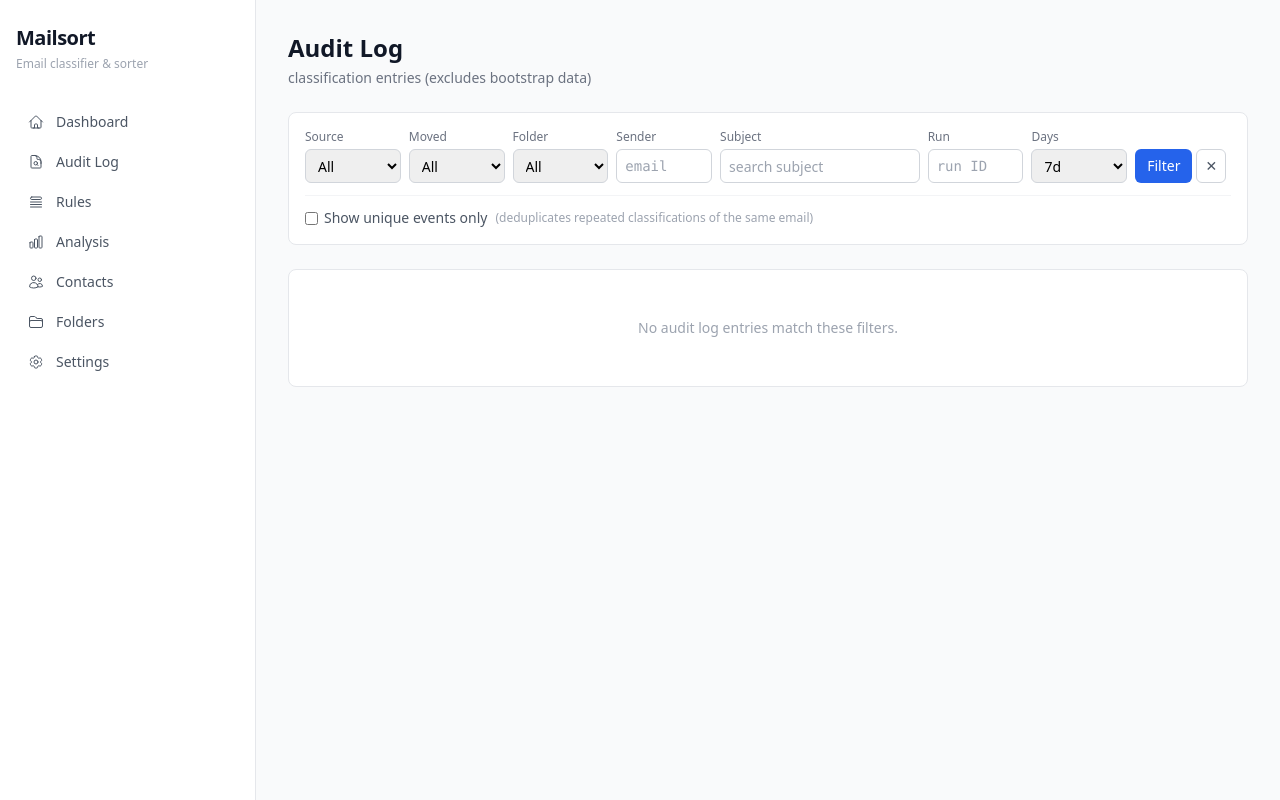
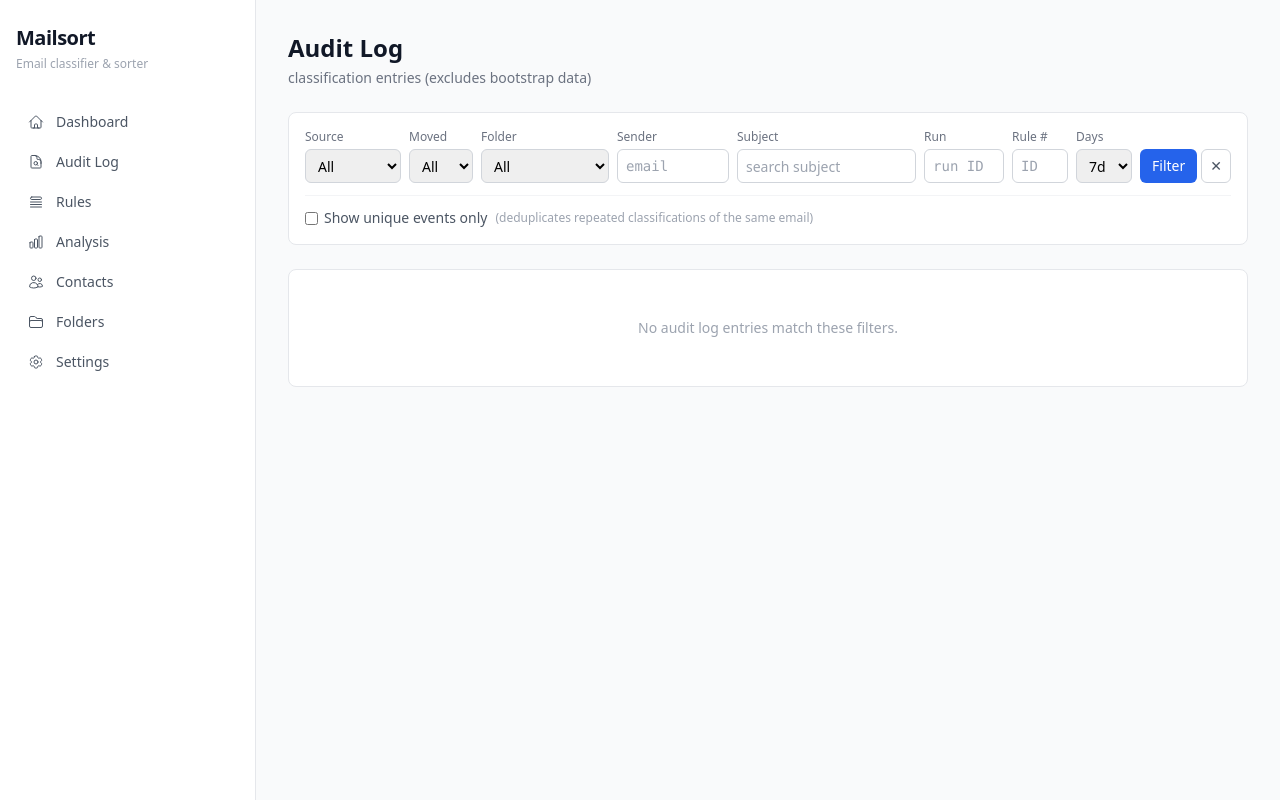
Before and after one commit to wleggette/mailsort, a Python web app: template src/mailsort/web/templates/audit/list.html in a window 1280 px wide. Run offline with Jinja, Linux system fonts and the light colour scheme; the template is opened without the code that fills it, so the values that code supplies are empty; some libraries are stand-ins or nearby versions.

Commit message:
feat: add rule_id filter to audit log page
- New rule_id query param and 'Rule #' search box in filter bar
- Rules detail page Evidence section links to /audit?rule_id=N&days=365
- Subject links in evidence/matches go to /audit/{id} (specific entry)
- Propagated through pagination and clear-filter visibility

```diff
--- a/src/mailsort/web/templates/audit/list.html
+++ b/src/mailsort/web/templates/audit/list.html
@@ -9,8 +9,8 @@
 
 <!-- Filters -->
 <form method="get" action="/audit" class="bg-white rounded-lg border border-gray-200 p-4 mb-6">
-  <div class="grid grid-cols-3 md:grid-cols-9 gap-2">
-    <div class="col-span-1">
+  <div class="flex gap-2 items-end flex-wrap">
+    <div class="w-24">
       <label class="block text-xs font-medium text-gray-500 mb-1">Source</label>
       <select name="source" class="w-full rounded-md border border-gray-300 px-2 h-[34px] text-sm">
         <option value="">All</option>
@@ -22,7 +22,7 @@
         <option value="system" {{ 'selected' if filters.source == 'system' }}>System</option>
       </select>
     </div>
-    <div class="col-span-1">
+    <div class="w-16">
       <label class="block text-xs font-medium text-gray-500 mb-1">Moved</label>
       <select name="moved" class="w-full rounded-md border border-gray-300 px-2 h-[34px] text-sm">
         <option value="">All</option>
@@ -30,7 +30,7 @@
         <option value="0" {{ 'selected' if filters.moved == '0' }}>No</option>
       </select>
     </div>
-    <div class="col-span-1">
+    <div class="w-32">
       <label class="block text-xs font-medium text-gray-500 mb-1">Folder</label>
       <select name="folder" class="w-full rounded-md border border-gray-300 px-2 h-[34px] text-sm">
         <option value="">All</option>
@@ -39,23 +39,28 @@
         {% endfor %}
       </select>
     </div>
-    <div class="col-span-1">
+    <div class="w-28">
       <label class="block text-xs font-medium text-gray-500 mb-1">Sender</label>
       <input name="sender" type="text" value="{{ filters.sender }}" placeholder="email"
              class="w-full rounded-md border border-gray-300 px-2 h-[34px] text-sm font-mono">
     </div>
-    <div class="col-span-2">
+    <div class="flex-1 min-w-[100px]">
       <label class="block text-xs font-medium text-gray-500 mb-1">Subject</label>
       <input name="subject" type="text" value="{{ filters.subject }}" placeholder="search subject"
              class="w-full rounded-md border border-gray-300 px-2 h-[34px] text-sm">
     </div>
-    <div class="col-span-1">
+    <div class="w-20">
       <label class="block text-xs font-medium text-gray-500 mb-1">Run</label>
       <input name="run_id" type="text" value="{{ filters.run_id }}" placeholder="run ID"
              class="w-full rounded-md border border-gray-300 px-2 h-[34px] text-sm font-mono">
     </div>
+    <div class="w-14">
+      <label class="block text-xs font-medium text-gray-500 mb-1">Rule #</label>
+      <input name="rule_id" type="text" value="{{ filters.rule_id }}" placeholder="ID"
+             class="w-full rounded-md border border-gray-300 px-2 h-[34px] text-sm font-mono">
+    </div>
     <input type="hidden" name="unique" value="{{ filters.unique }}">
-    <div class="col-span-1">
+    <div class="w-14">
       <label class="block text-xs font-medium text-gray-500 mb-1">Days</label>
       <select name="days" class="w-full rounded-md border border-gray-300 px-2 h-[34px] text-sm">
         <option value="7" {{ 'selected' if filters.days == 7 }}>7d</option>
@@ -64,12 +69,12 @@
         <option value="365" {{ 'selected' if filters.days == 365 }}>1y</option>
       </select>
     </div>
-    <div class="col-span-1 flex items-end gap-1">
+    <div class="flex gap-1">
       <button type="submit" class="px-3 h-[34px] text-sm font-medium text-white bg-blue-600 rounded-md hover:bg-blue-700">
         Filter
       </button>
       <a href="/audit"
-         class="px-2 h-[34px] inline-flex items-center text-sm font-medium text-gray-600 border border-gray-300 rounded-md hover:bg-gray-50 {{ '' if filters.source or filters.moved or filters.folder or filters.sender or filters.subject or filters.run_id or filters.days != 30 else 'invisible' }}">
+         class="px-2 h-[34px] inline-flex items-center text-sm font-medium text-gray-600 border border-gray-300 rounded-md hover:bg-gray-50 {{ '' if filters.source or filters.moved or filters.folder or filters.sender or filters.subject or filters.run_id or filters.rule_id or filters.days != 30 else 'invisible' }}">
         ✕
       </a>
     </div>
@@ -216,11 +221,11 @@
     </p>
     <div class="flex gap-1">
       {% if page > 1 %}
-      <a href="/audit?page={{ page - 1 }}&source={{ filters.source }}&moved={{ filters.moved }}&folder={{ filters.folder }}&sender={{ filters.sender }}&subject={{ filters.subject }}&days={{ filters.days }}&run_id={{ filters.run_id }}&unique={{ filters.unique }}"
+      <a href="/audit?page={{ page - 1 }}&source={{ filters.source }}&moved={{ filters.moved }}&folder={{ filters.folder }}&sender={{ filters.sender }}&subject={{ filters.subject }}&days={{ filters.days }}&run_id={{ filters.run_id }}&rule_id={{ filters.rule_id }}&unique={{ filters.unique }}"
          class="px-3 py-1 text-sm border border-gray-300 rounded-md hover:bg-gray-50">← Prev</a>
       {% endif %}
       {% if page < total_pages %}
-      <a href="/audit?page={{ page + 1 }}&source={{ filters.source }}&moved={{ filters.moved }}&folder={{ filters.folder }}&sender={{ filters.sender }}&subject={{ filters.subject }}&days={{ filters.days }}&run_id={{ filters.run_id }}&unique={{ filters.unique }}"
+      <a href="/audit?page={{ page + 1 }}&source={{ filters.source }}&moved={{ filters.moved }}&folder={{ filters.folder }}&sender={{ filters.sender }}&subject={{ filters.subject }}&days={{ filters.days }}&run_id={{ filters.run_id }}&rule_id={{ filters.rule_id }}&unique={{ filters.unique }}"
          class="px-3 py-1 text-sm border border-gray-300 rounded-md hover:bg-gray-50">Next →</a>
       {% endif %}
     </div>
--- a/src/mailsort/web/templates/rules/detail.html
+++ b/src/mailsort/web/templates/rules/detail.html
@@ -126,7 +126,9 @@
     <h2 class="text-sm font-medium text-gray-500 uppercase tracking-wider">
       Evidence Emails ({{ evidence_rows|length }})
     </h2>
-    <p class="text-xs text-gray-400 mt-1">All emails matching this condition — the data that created and validates this rule</p>
+    <p class="text-xs text-gray-400 mt-1">All emails matching this condition — the data that created and validates this rule.
+      <a href="/audit?rule_id={{ rule['id'] }}&days=365" class="text-blue-600 hover:underline">View in audit log &rarr;</a>
+    </p>
   </div>
   {% if evidence_rows %}
   <div class="overflow-x-auto max-h-96 overflow-y-auto">
@@ -147,7 +149,7 @@
           <td class="px-4 py-2 text-sm text-gray-500 whitespace-nowrap" data-utc="{{ row['email_received_at'] or '' }}" data-utc-format="short">{{ row['email_received_at'][:16] if row['email_received_at'] else '—' }}</td>
           <td class="px-4 py-2 text-sm font-mono text-gray-700 max-w-xs truncate">{{ row['from_address'] }}</td>
           <td class="px-4 py-2 text-sm text-gray-700 max-w-sm truncate">
-            <a href="/audit/{{ row['id'] }}" class="hover:text-blue-600 hover:underline">{{ row['subject'] or '(no subject)' }}</a>
+            <a href="/audit/{{ row['id'] }}" class="hover:text-blue-600 hover:underline" title="View audit detail">{{ row['subject'] or '(no subject)' }}</a>
           </td>
           <td class="px-4 py-2 text-sm whitespace-nowrap {{ 'text-green-700 font-medium' if row['target_folder'] == rule['target_folder_path'] else 'text-amber-600' }}">
             {{ row['target_folder'] }}
```
Also changed, not shown: src/mailsort/web/routes/audit.py (+8 -0 lines).
